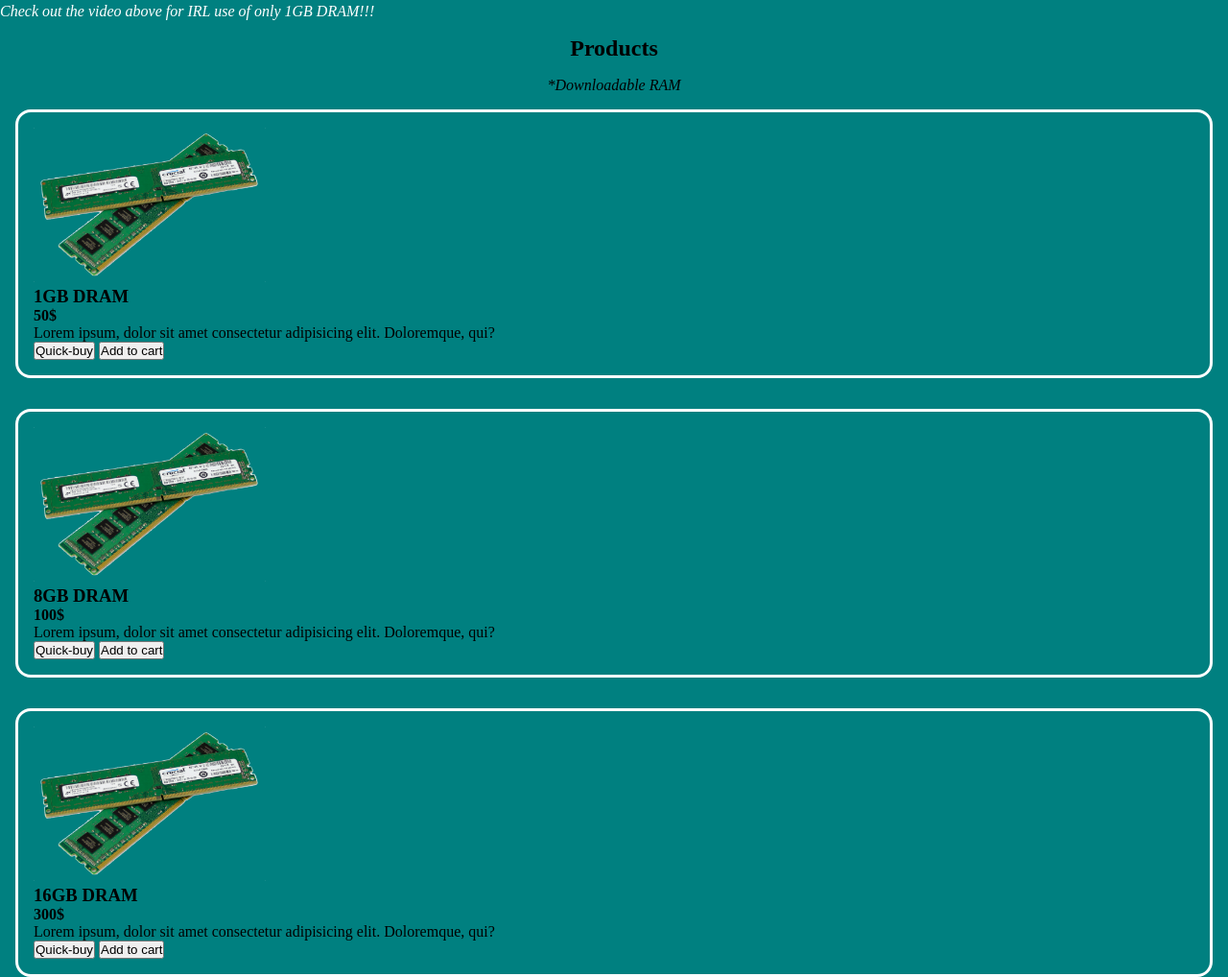
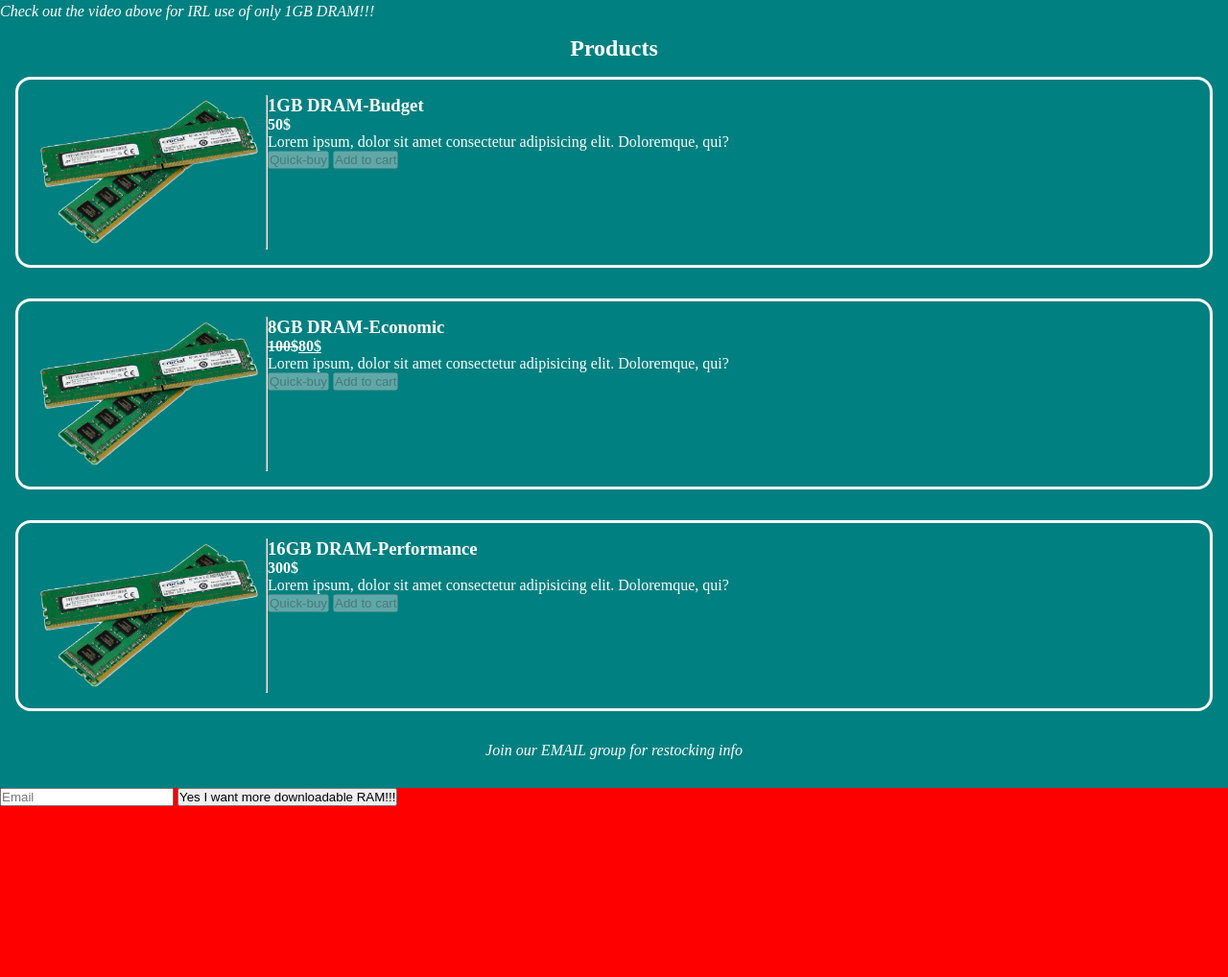
Before and after one commit to DenisImamovicc/Downloadable-RAM-product-landing-page, a plain HTML site: page index.html in a window 1280 px wide. Shown: the part 833-1851 px from the top of the page at 96% size. Drawn offline with Linux system fonts and the light colour scheme.

Commit message:
Fundamentally done with the section.Need some css tveaking.

```diff
--- a/index.css
+++ b/index.css
@@ -124,6 +124,7 @@ video{
 #product-line-titel{
     text-align: center;
     padding-top: 1rem;
+    color: white;
 }
 #products{
     display: flex;
@@ -134,12 +135,24 @@ video{
     border: 3px solid white;
     border-radius: 1rem;
     margin: 1rem;
-    padding:1rem
+    padding:1rem;
+    display:flex;
+}
+
+.product:hover{
+    background-color: black;
+    color: red;
 }
 
 .product-img{
     height: auto;
     width: 20%;
+
+}
+
+.product-non-img{
+    color: white;
+
 }
 
 #Signing-in {
--- a/index.html
+++ b/index.html
@@ -16,10 +16,12 @@
             <ul id="nav-bar-ul">
                 <a href="#video">
                     <li class="nav-link">Why DRAM?</li>
-                </a><hr>
+                </a>
+                <hr>
                 <a href="#product-line">
                     <li class="nav-link">Products</li>
-                </a><hr>
+                </a>
+                <hr>
                 <a href="#Signing-in">
                     <li class="nav-link">Sign in</li>
                 </a>
@@ -29,7 +31,7 @@
 
     <main id="main">
         <h1 id="main-titel">Slow PC?Browsers keep buffering?More downloadable RAM vill fix it!</h1>
-        <video id="video" controls >
+        <video id="video" controls>
             <source src="Video/A-Gigabyte-of-RAM-Should-Do-the-Trick-480p.mp4" type="video/mp4">
             Product video
         </video>
@@ -41,15 +43,25 @@
             <div id="three-usps">
                 <div class="usp">
                     <h3>Cheap</h3>
-                    <p>Lorem ipsum dolor sit amet consectetur adipisicing elit. Neque fugiat consequatur aperiam voluptate eos, molestiae vitae facilis, repellat non quaerat quos eligendi veniam odit iure velit quo perspiciatis amet! Rem et, corporis illo, dolorem, sit facere pariatur veniam at distinctio esse veritatis molestias maiores velit nostrum sint ullam! Natus, omnis.</p>
+                    <p>Lorem ipsum dolor sit amet consectetur adipisicing elit. Neque fugiat consequatur aperiam
+                        voluptate eos, molestiae vitae facilis, repellat non quaerat quos eligendi veniam odit iure
+                        velit quo perspiciatis amet! Rem et, corporis illo, dolorem, sit facere pariatur veniam at
+                        distinctio esse veritatis molestias maiores velit nostrum sint ullam! Natus, omnis.</p>
                 </div>
                 <div class="usp">
                     <h3>Effortless</h3>
-                    <p>Lorem ipsum dolor sit amet consectetur, adipisicing elit. Ipsum excepturi voluptatum fuga asperiores nobis doloremque, impedit quisquam molestias modi dolores commodi natus consequuntur quaerat suscipit ducimus incidunt sint doloribus perferendis, iste, eaque aliquam accusamus! Non, laborum aspernatur mollitia tempore ipsum qui blanditiis dolore neque, rerum nobis, illo vitae? Alias, maiores.</p>
+                    <p>Lorem ipsum dolor sit amet consectetur, adipisicing elit. Ipsum excepturi voluptatum fuga
+                        asperiores nobis doloremque, impedit quisquam molestias modi dolores commodi natus consequuntur
+                        quaerat suscipit ducimus incidunt sint doloribus perferendis, iste, eaque aliquam accusamus!
+                        Non, laborum aspernatur mollitia tempore ipsum qui blanditiis dolore neque, rerum nobis, illo
+                        vitae? Alias, maiores.</p>
                 </div>
                 <div class="usp">
                     <h3>Powerful</h3>
-                    <p>Lorem ipsum, dolor sit amet consectetur adipisicing elit. Ipsum et magni voluptate tenetur consequatur aut minus at earum, quos optio veritatis sint libero quas, nam, obcaecati exercitationem aliquid? Minus in illo deserunt, repellendus omnis qui odio tempore! Incidunt deserunt dolor facere nihil. Nisi provident adipisci fugiat odit atque animi at?</p>
+                    <p>Lorem ipsum, dolor sit amet consectetur adipisicing elit. Ipsum et magni voluptate tenetur
+                        consequatur aut minus at earum, quos optio veritatis sint libero quas, nam, obcaecati
+                        exercitationem aliquid? Minus in illo deserunt, repellendus omnis qui odio tempore! Incidunt
+                        deserunt dolor facere nihil. Nisi provident adipisci fugiat odit atque animi at?</p>
                 </div>
             </div>
             <em>
@@ -59,35 +71,44 @@
         </section>
         <section id="product-line">
             <h2 id="product-line-titel">Products</h2>
-            <em>
-                <p id="product-line-titel">*Downloadable RAM</p>
-            </em>
             <div id="products">
                 <div class="product">
-                    <img src="Images/1GB-DRAM.png" class="product-img" alt="" >
-                    <h3>1GB DRAM</h3>
-                    <h4>50$</h4>
-                    <p>Lorem ipsum, dolor sit amet consectetur adipisicing elit. Doloremque, qui?</p>
-                    <button>Quick-buy</button>
-                    <button>Add to cart</button>
+                    <img src="Images/1GB-DRAM.png" class="product-img" alt="">
+                    <hr>
+                    <div class="product-non-img">
+                        <h3>1GB DRAM-Budget</h3>
+                        <h4>50$</h4>
+                        <p>Lorem ipsum, dolor sit amet consectetur adipisicing elit. Doloremque, qui?</p>
+                        <button disabled>Quick-buy</button>
+                        <button disabled>Add to cart</button>
+                    </div>
                 </div>
                 <div class="product">
-                    <img src="Images/1GB-DRAM.png" class="product-img" alt="" >
-                    <h3>8GB DRAM</h3>
-                    <h4>100$</h4>
-                    <p>Lorem ipsum, dolor sit amet consectetur adipisicing elit. Doloremque, qui?</p>
-                    <button>Quick-buy</button>
-                    <button>Add to cart</button>
+                    <img src="Images/1GB-DRAM.png" class="product-img" alt="">
+                    <hr>
+                    <div class="product-non-img">
+                        <h3>8GB DRAM-Economic</h3>
+                        <h4><del>100$</del><ins>80$</ins></h4>
+                        <p>Lorem ipsum, dolor sit amet consectetur adipisicing elit. Doloremque, qui?</p>
+                        <button disabled>Quick-buy</button>
+                        <button disabled>Add to cart</button>
+                    </div>
                 </div>
                 <div class="product">
-                    <img src="Images/1GB-DRAM.png" class="product-img" alt="" >
-                    <h3>16GB DRAM</h3>
-                    <h4>300$</h4>
-                    <p>Lorem ipsum, dolor sit amet consectetur adipisicing elit. Doloremque, qui?</p>
-                    <button>Quick-buy</button>
-                    <button>Add to cart</button>
+                    <img src="Images/1GB-DRAM.png" class="product-img" alt="">
+                    <hr>
+                    <div class="product-non-img">
+                        <h3>16GB DRAM-Performance</h3>
+                        <h4>300$</h4>
+                        <p>Lorem ipsum, dolor sit amet consectetur adipisicing elit. Doloremque, qui?</p>
+                        <button disabled>Quick-buy</button>
+                        <button disabled>Add to cart</button>
+                    </div>
                 </div>
             </div>
+            <em>
+                <p id="product-line-titel">Join our EMAIL group for restocking info</p>
+            </em>
         </section>
 
         <section id="Signing-in">
```
